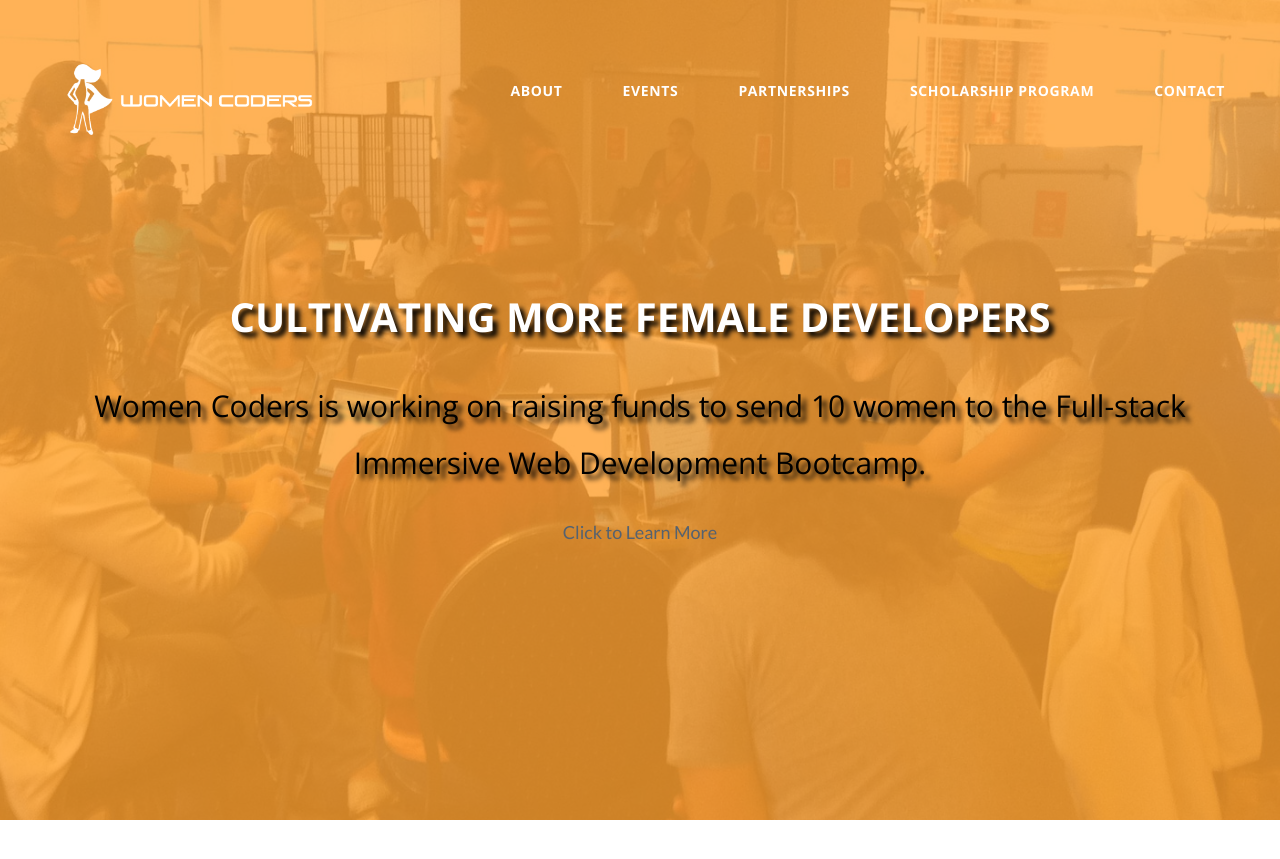
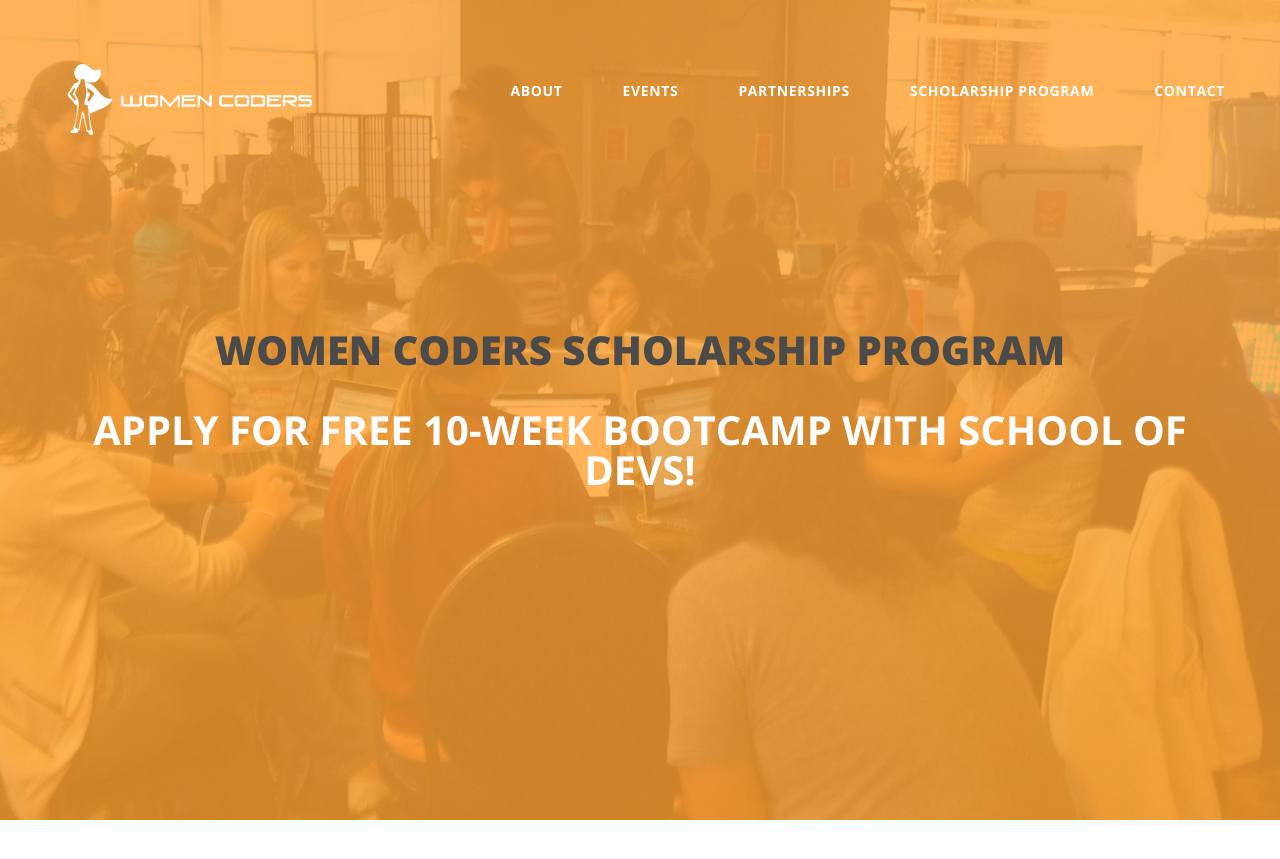
Before and after one commit to mjkobaya/Women-Coders, a PHP site: page / in a window 1280 px wide. Shown: the top 859 px of the page. Run offline with PHP 8.4, Linux system fonts and the light colour scheme; data that the repository does not hold is empty; some libraries are stand-ins or nearby versions.

Commit message:
Finalized Scholarship Program Format
Added in section about the scholarship program

```diff
--- a/WOMENCODER-copy/css/style.css
+++ b/WOMENCODER-copy/css/style.css
@@ -694,7 +694,7 @@ cite {display: block;font-style: normal;}
 }
 .btn-circle {
     background: none repeat scroll 0 0 padding-box rgba(255,159,45,.8);
-	background-color: #4a4a4a;
+	background-color: #FF9F2D;
     border-radius: 78px;-webkit-border-radius: 78px;-moz-border-radius: 78px;-o-border-radius: 78px;-ms-border-radius: 78px;
     color: #FFFFFF;
     display: inline-block;
@@ -718,7 +718,7 @@ cite {display: block;font-style: normal;}
     width: 32px;
 }
 .btn-circle:hover, .btn-circle:active, .btn-circle:focus {
-    background: none repeat scroll 0 0 #FF9F2D;
+    background: none repeat scroll 0 0 #4a4a4a;
     color: #FFFFFF;
     transition: background 0.2s linear 0s;-webkit-transition: background 0.2s linear 0s;-moz-transition: background 0.2s linear 0s;-o-transition: background 0.2s linear 0s;
 }
--- a/WOMENCODER-copy/index.html
+++ b/WOMENCODER-copy/index.html
@@ -124,13 +124,8 @@
 					<div class="item-container">
 						<div class="sponsorship-bar">
 						<a href="#scholarship">
-							<br/>
-							<h4 style="text-shadow: 5px 5px 5px #000000;"> <strong>Cultivating More Female Developers</strong></h4>
-							<p style="text-shadow: 5px 5px 5px #000000; color:black;">
-								Women Coders is working on raising funds to send 10 women to the Full-stack Immersive Web Development Bootcamp.
-							</p>
-							<h5> Click to Learn More </h5>
-							<br/>
+							<h4 style="color:#4a4a4a">Women Coders Scholarship Program</h4>
+							<h4> <strong>Apply for free 10-week bootcamp with School of Devs! </strong></h4>
 						</a>
 						</div>
 					</div>
@@ -189,7 +184,7 @@
 			<div class="row">
 				<div class="col-md-10 col-md-offset-1 text-center">
 					<img class="avatar" src="images/aboutimg.png" alt="Women Coders" data-animated="bounceIn">
-                    <h4>Women Coders is a PeopleSpace, 501(c)3 nonprofit organization, program dedicated to cultivating more female developers and fostering a community of confident, ambitious, and collaborative women.</h4>
+                    <h4 style="font-weight:300">Women Coders is a PeopleSpace, 501(c)3 nonprofit organization, program dedicated to cultivating more female developers and fostering a community of confident, ambitious, and collaborative women.</h4>
 					<blockquote class="large-11 small-centered columns" data-animated="bounceIn">
 						<p>“We believe that all women and underprivileged minorities should have the tools
 						to enrich their lives, careers, and communities by encouraging them to learn how to code,
@@ -595,12 +590,26 @@
 		<div class="large-10 block-head" style="width:50%;position:relative;margin-left: auto; margin-right:auto">
 		<!-- Fill -->
 			<hr/>
-			<h2>The Women Coders Scholarship Program</h2>
-			<br/>
+			<h2>The Women Coders Scholarship Program</h2><br/>
+			<p>
+			The Women Coders Scholarship aims to send women to coding bootcamps by either supplementing or paying all of their tuition fees.
+			Since the cost of a coding bootcamp is usually upwards of $5,000, the scholarship works to remove the financial obstacles
+			that can hold women back from gaining the skills they need to compete in the technology industry.
+			Women Coders will choose from applicants that demonstrate sufficient financial need who will be awarded from the scholarship fund.
+			</p><br/>
+
+			<p>
+			For Fall 2014, we are hoping to send 10 women to
+				<a href="http://www.schoolofdevs.com/">School of Devs' Full Stack Jr. Web Developer Bootcamp</a>
+			from Sept. 29th - Nov. 28th
+			</p>
+			<p><strong>Interested in attending the bootcamp for free? Apply for our scholarship!</strong></p>
 			<a class="btn-circle show-work"  data-toggle="modal" data-target="#myModal" data-animated="bounceIn">
 				<span>Apply</span>
 				<hr/>
 			</a>
+			<br/><br/>
+			<p><strong>Want to cultivate more female developers? Donate to our cause!</strong></p>
 			<a class="btn-circle show-work"  data-toggle="modal" data-target="#myModal1" data-animated="bounceIn">
 				<span>Donate</span>
 				<hr/>
```
